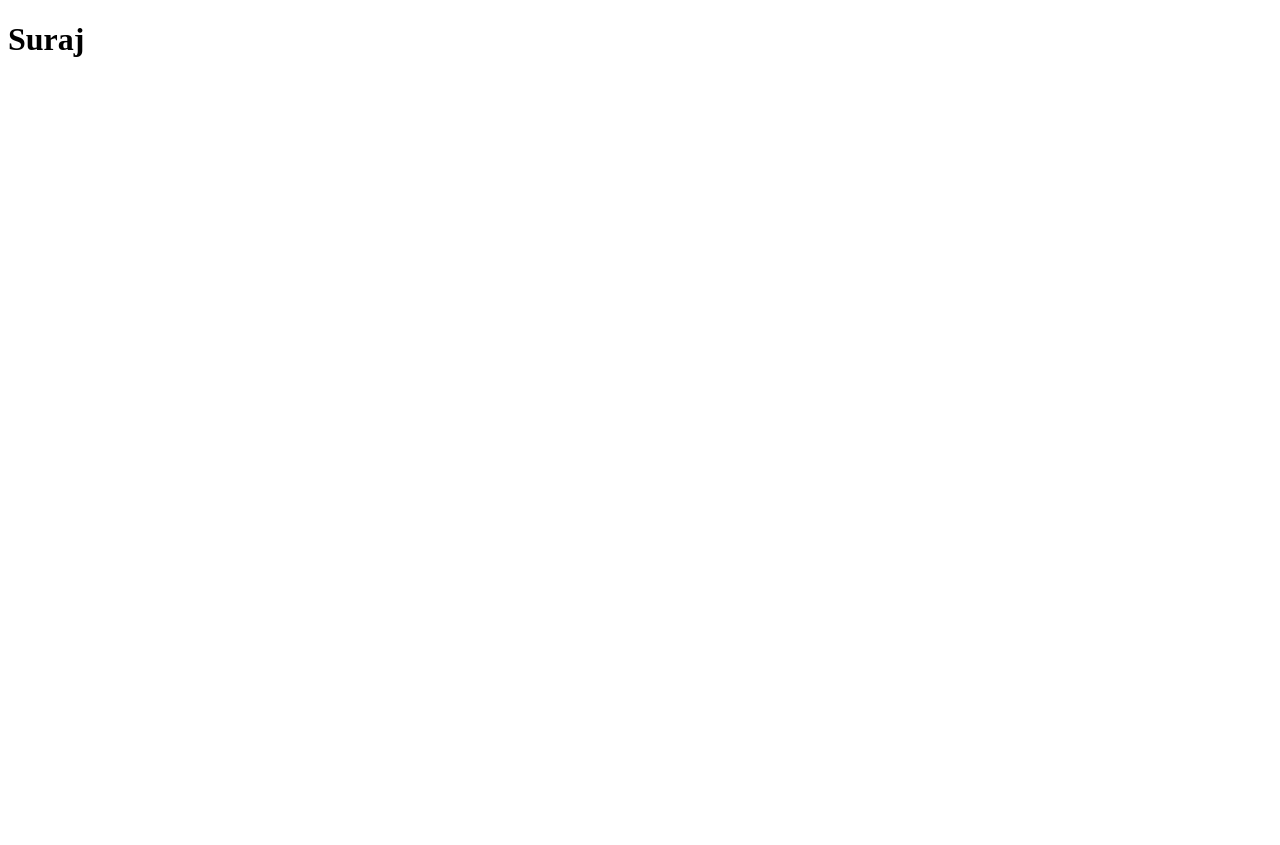
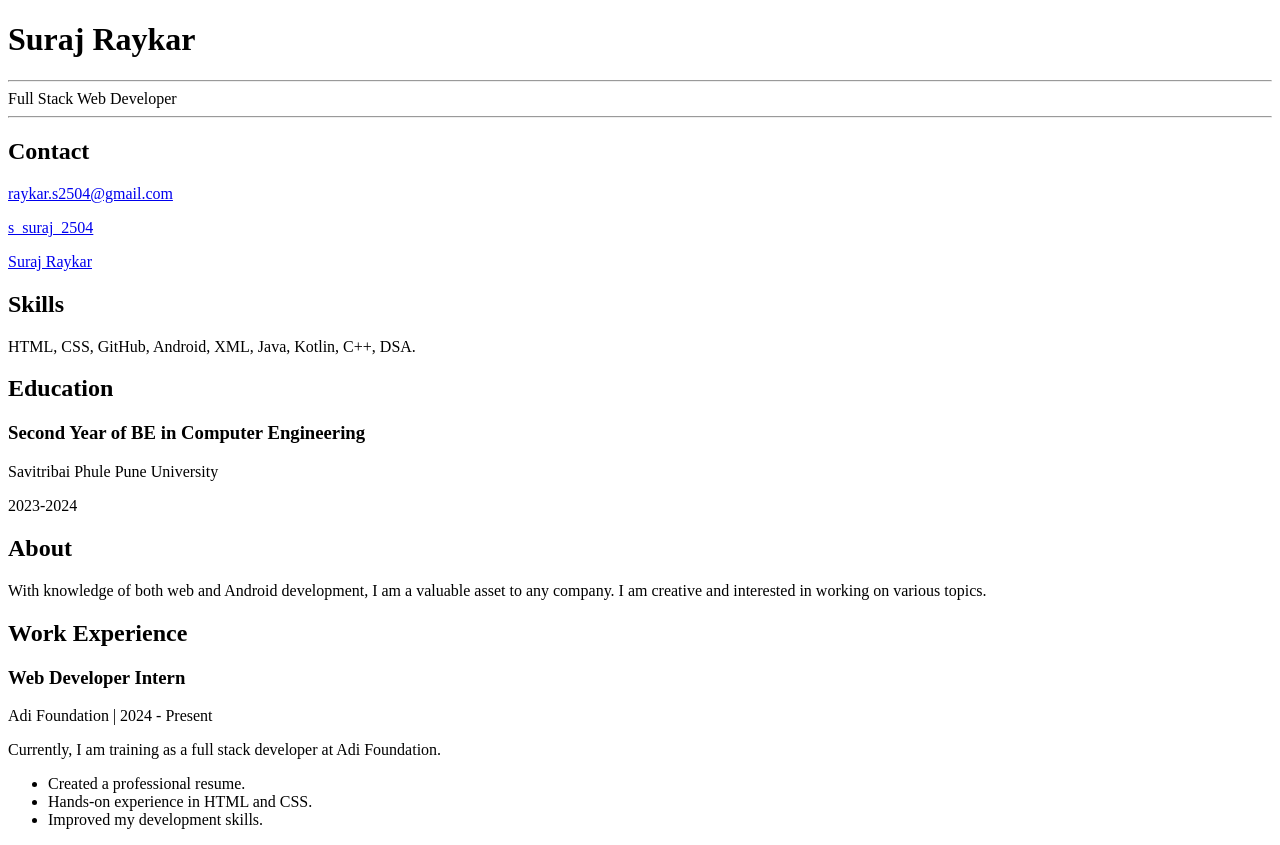
Before and after one commit to ssuraj2504/myresume, a plain HTML site: page index.html in a window 1280 px wide. Before the commit the page ends 800 px from the top, so only its background shows below. Drawn offline with Linux system fonts and the light colour scheme.

Commit message:
Styled resume

```diff
--- a/index.html
+++ b/index.html
@@ -3,9 +3,66 @@
 <head>
     <meta charset="UTF-8">
     <meta name="viewport" content="width=device-width, initial-scale=1.0">
-    <title>Document</title>
+    <title>Suraj Raykar Resume</title>
 </head>
 <body>
-    <h1>Suraj</h1>
+    <header id="header">
+        <!-- Resume header with your name and title -->
+        <h1>Suraj Raykar</h1>
+        <hr>
+        Full Stack Web Developer
+        <hr>
+    </header>
+    <main>
+        <article id="mainLeft">
+            <section>
+                <h2>Contact</h2>
+                <!-- Contact info including social media -->
+                <p>
+                    <i class="fab fa-envelope" aria-hidden="true"></i>
+                    <a href="mailto:raykar.s2504@gmail.com">raykar.s2504@gmail.com</a>
+                </p>
+                <p>
+                    <i class="fab fa-github" aria-hidden="true"></i>
+                    <a href="https://github.com/ssuraj2504">s_suraj_2504</a>
+                </p>
+                <p>
+                    <i class="fab fa-linkedin" aria-hidden="true"></i>
+                    <a href="https://www.linkedin.com/in/suraj-raykar-66361127b/">Suraj Raykar</a>
+                </p>
+            </section>
+            <section>
+                <h2>Skills</h2>
+                <!-- Your skills -->
+                <p>HTML, CSS, GitHub, Android, XML, Java, Kotlin, C++, DSA.</p>
+            </section>
+            <section>
+                <h2>Education</h2>
+                <!-- Your education -->
+                <h3>Second Year of BE in Computer Engineering</h3>
+                <p>Savitribai Phule Pune University</p>
+                <p>2023-2024</p>
+            </section>
+        </article>
+        <article id="mainRight">
+            <section>
+                <h2>About</h2>
+                <!-- About you -->
+                <p>With knowledge of both web and Android development, I am a valuable asset to any company. I am creative and interested in working on various topics.</p>
+            </section>
+            <section>
+                <h2>Work Experience</h2>
+                <!-- Your work experience -->
+                <h3>Web Developer Intern</h3>
+                <p>Adi Foundation | 2024 - Present</p>
+                <p>Currently, I am training as a full stack developer at Adi Foundation.</p>
+                <ul>
+                    <li>Created a professional resume.</li>
+                    <li>Hands-on experience in HTML and CSS.</li>
+                    <li>Improved my development skills.</li>
+                </ul>
+            </section>
+        </article>
+    </main>
 </body>
 </html>
--- a/style.css
+++ b/style.css
@@ -0,0 +1,66 @@
+body {
+    font-family: 'Arial', sans-serif;
+    margin: 0;
+    padding: 0;
+    background-color: #f4f4f9;
+    color: #333;
+}
+header {
+    text-align: center;
+    padding: 2rem 0;
+    background-color: #4a90e2;
+    color: white;
+}
+header h1 {
+    margin: 0;
+    font-size: 2.5rem;
+}
+header hr {
+    border: 1px solid white;
+    width: 80%;
+    margin: 1rem auto;
+}
+main {
+    display: flex;
+    justify-content: space-around;
+    padding: 2rem;
+    background-color: white;
+    margin: 2rem 5%;
+    border-radius: 10px;
+    box-shadow: 0 0 20px rgba(0, 0, 0, 0.1);
+}
+article {
+    width: 45%;
+}
+section {
+    margin-bottom: 1.5rem;
+}
+section h2 {
+    font-size: 1.5rem;
+    color: #4a90e2;
+    border-bottom: 2px solid #4a90e2;
+    padding-bottom: 0.5rem;
+}
+section p, section h3, section ul {
+    margin: 0.5rem 0;
+}
+section ul {
+    list-style: none;
+    padding-left: 0;
+}
+section ul li {
+    background: #f4f4f9;
+    margin: 0.5rem 0;
+    padding: 0.5rem;
+    border-left: 4px solid #4a90e2;
+}
+a {
+    text-decoration: none;
+    color: #4a90e2;
+}
+a:hover {
+    text-decoration: underline;
+}
+.fa {
+    margin-right: 0.5rem;
+}
```
